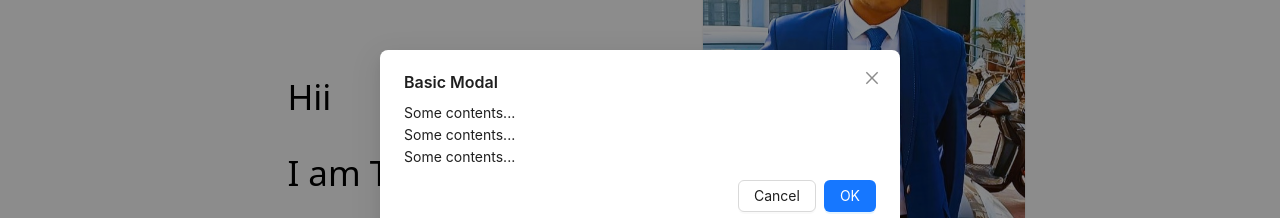
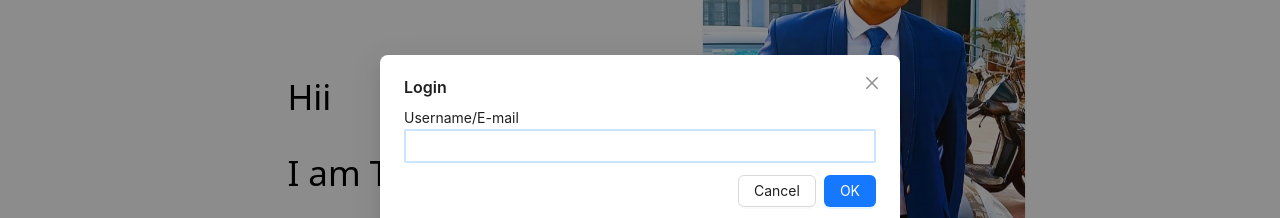
Before and after one commit to Tusharsingh110/My-Portfolio, a React (Create React App) app: page / in a window 1280 px wide. Both pictures are taken after a click on the button "Login". Shown: the part 259-477 px from the top of the page. Built offline with nearby package versions, Linux system fonts and the light colour scheme; no server answers.

Commit message:
WIP ladd login feature

```diff
--- a/src/App.css
+++ b/src/App.css
@@ -60,3 +60,12 @@
 .react-multiple-carousel__arrow:hover.react-multiple-carousel__arrow--left {
   background-color: #429cff; /* Lighter blue on hover */
 }
+
+input {
+  border: 2px solid #429dff44;
+}
+
+.form-control {
+  display: flex;
+  flex-direction: column;
+}
--- a/src/components/Header.jsx
+++ b/src/components/Header.jsx
@@ -1,5 +1,4 @@
 import React, { useState } from "react";
-import { AiOutlineMenu, AiOutlineClose } from "react-icons/ai";
 import Modal from "./common/modal/Modal";
 
 export default function Header() {
@@ -110,10 +109,20 @@ export default function Header() {
         </ul>
       </div>
       <Modal
-        modalVis={showLoginModal}
+        isModalOpen={showLoginModal}
         setIsModalOpen={setShowLoginModal}
         centered={true}
-      />
+        title={"Login"}
+      >
+        <div className="dark:text-white dark:bg-slate-500 flex flex-col">
+
+        <div className="form-control">
+        <label htmlFor="username">Username/E-mail</label>
+        <input type="text" className="dark:bg-[#464b55] p-1 -outline-offset-0 outline-none focus:outline-[#2271ef] rounded-sm" name="username"/>
+        </div>
+
+        </div>
+      </Modal>
     </div>
   );
 }
--- a/src/components/common/modal/Modal.jsx
+++ b/src/components/common/modal/Modal.jsx
@@ -1,7 +1,7 @@
 import React from "react";
-import { Button, Modal as AntdModal } from "antd";
+import { Modal as AntdModal } from "antd";
 
-const Modal = ({ modalVis, setIsModalOpen, ...props }) => {
+const Modal = ({ isModalOpen, setIsModalOpen, title, children,  ...props }) => {
   const handleOk = () => {
     setIsModalOpen(false);
   };
@@ -11,15 +11,13 @@ const Modal = ({ modalVis, setIsModalOpen, ...props }) => {
   return (
     <>
       <AntdModal
-        title="Basic Modal"
-        open={modalVis}
+        title={title ?? "Title"}
+        open={isModalOpen}
         onOk={handleOk}
         onCancel={handleCancel}
         {...props}
       >
-        <p>Some contents...</p>
-        <p>Some contents...</p>
-        <p>Some contents...</p>
+       {children}
       </AntdModal>
     </>
   );
```
